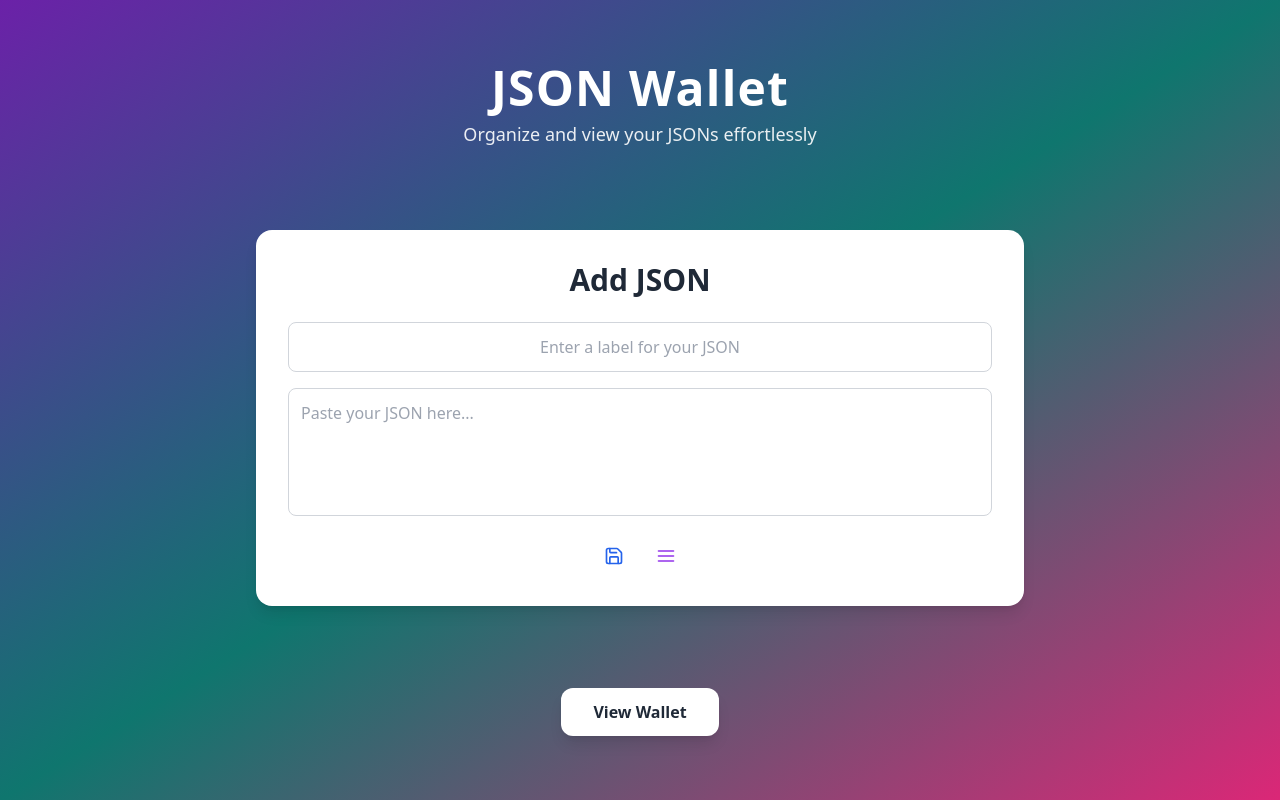
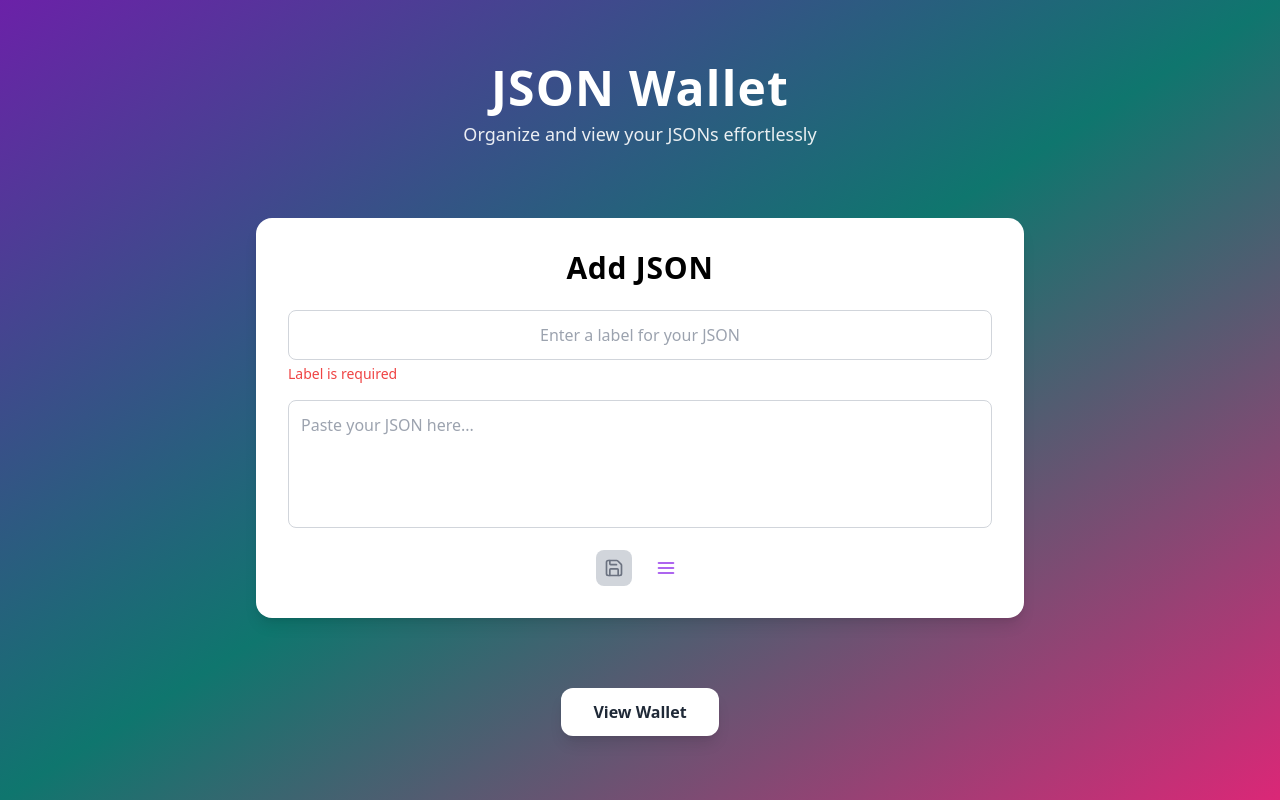
Before and after one commit to gambhirsamarth/json-wallet, a React (Vite) app: page / in a window 1280 px wide. Built offline with nearby package versions, Linux system fonts and the light colour scheme.

Commit message:
minor tweaks

```diff
--- a/src/components/AddJsonForm.jsx
+++ b/src/components/AddJsonForm.jsx
@@ -1,5 +1,5 @@
 import React, { useState, useEffect } from "react";
-import { Save, AlignJustify } from "lucide-react"; // Using appropriate icons
+import { Save, AlignJustify } from "lucide-react";
 
 const AddJsonForm = ({ onAdd }) => {
   const [label, setLabel] = useState("");
@@ -21,15 +21,7 @@ const AddJsonForm = ({ onAdd }) => {
   }, [json]);
 
   const handleSubmit = () => {
-    if (!label || !json) {
-      alert("Both label and JSON are required!");
-      return;
-    }
-
-    if (!isValidJson) {
-      alert("Invalid JSON format!");
-      return;
-    }
+    if (!label || !json || !isValidJson) return;
 
     onAdd(label, json);
     setLabel("");
@@ -49,9 +41,14 @@ const AddJsonForm = ({ onAdd }) => {
 
   return (
     <div className="max-w-3xl mx-auto bg-white rounded-2xl shadow-lg p-8 text-gray-800">
-      <h2 className="text-3xl font-semibold mb-6 text-center">Add JSON</h2>
+      {/* Title with matching font */}
+      <h2 className="text-3xl font-extrabold tracking-wide mb-6 text-center text-black bg-clip-text">
+        Add JSON
+      </h2>
+
       <div className="space-y-4">
         {/* Label Input */}
+        <div>
           <input
             type="text"
             value={label}
@@ -59,24 +56,54 @@ const AddJsonForm = ({ onAdd }) => {
             className="w-full p-3 rounded-lg border border-gray-300 focus:outline-none focus:ring-2 focus:ring-teal-300 text-center"
             placeholder="Enter a label for your JSON"
           />
+          {!label && (
+            <p className="text-red-500 text-sm mt-1">Label is required</p>
+          )}
+        </div>
 
         {/* JSON Textarea */}
+        <div>
           <textarea
             value={json}
             onChange={(e) => setJson(e.target.value)}
-          className={`w-full h-32 p-3 rounded-lg border ${json === "" ? "border-gray-300" : isValidJson ? "border-teal-500" : "border-red-500"} focus:outline-none focus:ring-2 ${isValidJson ? 'focus:ring-teal-300' : 'focus:ring-red-500'} resize-none transition-all duration-300 ease-in-out`}
+            className={`w-full h-32 p-3 rounded-lg border ${
+              json === ""
+                ? "border-gray-300"
+                : isValidJson
+                ? "border-teal-500"
+                : "border-red-500"
+            } focus:outline-none focus:ring-2 ${
+              isValidJson ? "focus:ring-teal-300" : "focus:ring-red-500"
+            } resize-none transition-all duration-300 ease-in-out`}
             placeholder="Paste your JSON here..."
           ></textarea>
+          {json && !isValidJson && (
+            <p className="text-red-500 text-sm mt-1">
+              Invalid JSON format
+            </p>
+          )}
+        </div>
 
         {/* Buttons */}
         <div className="flex gap-4 mt-4 justify-center">
           {/* Save JSON Button */}
           <button
             onClick={handleSubmit}
-            className="p-2 hover:bg-gray-200 rounded-lg transition-colors"
+            disabled={!label || !json || !isValidJson}
+            className={`p-2 rounded-lg transition-colors ${
+              !label || !json || !isValidJson
+                ? "bg-gray-300 cursor-not-allowed"
+                : "hover:bg-gray-200"
+            }`}
             title="Save JSON"
           >
-            <Save className="w-5 h-5 text-blue-600" />
+            <Save
+              className={`w-5 h-5 ${
+                !label || !json || !isValidJson
+                  ? "text-gray-500"
+                  : "text-blue-600"
+              }`}
+            />
           </button>
 
           {/* Format JSON Button */}
```
Also changed, not shown: 1 other file (tests, documents, lock files or other folders). Lines whose indentation alone changed are shown as unchanged.
